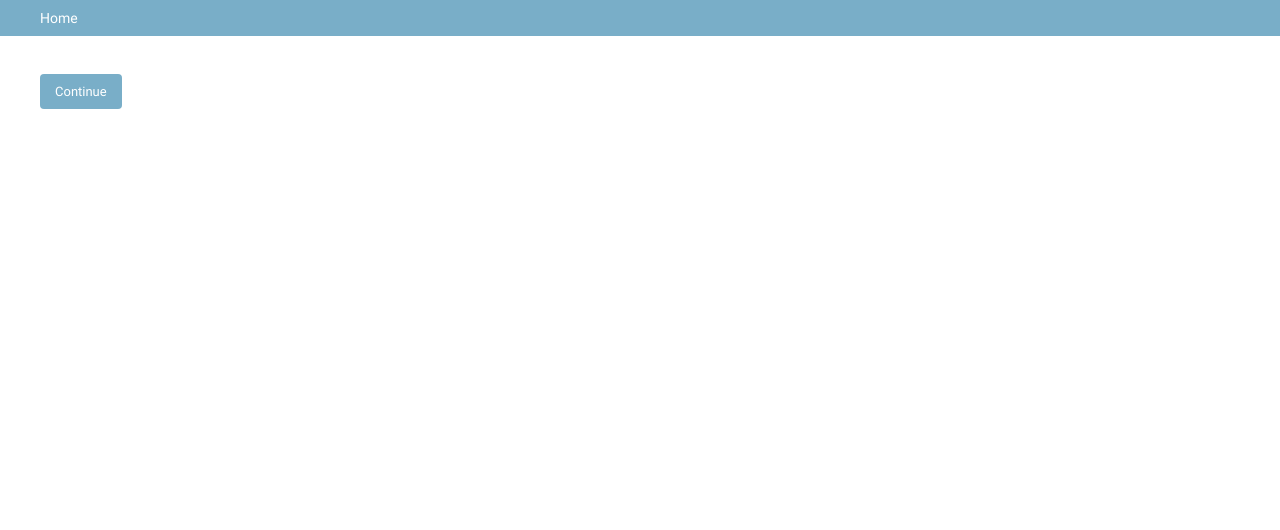
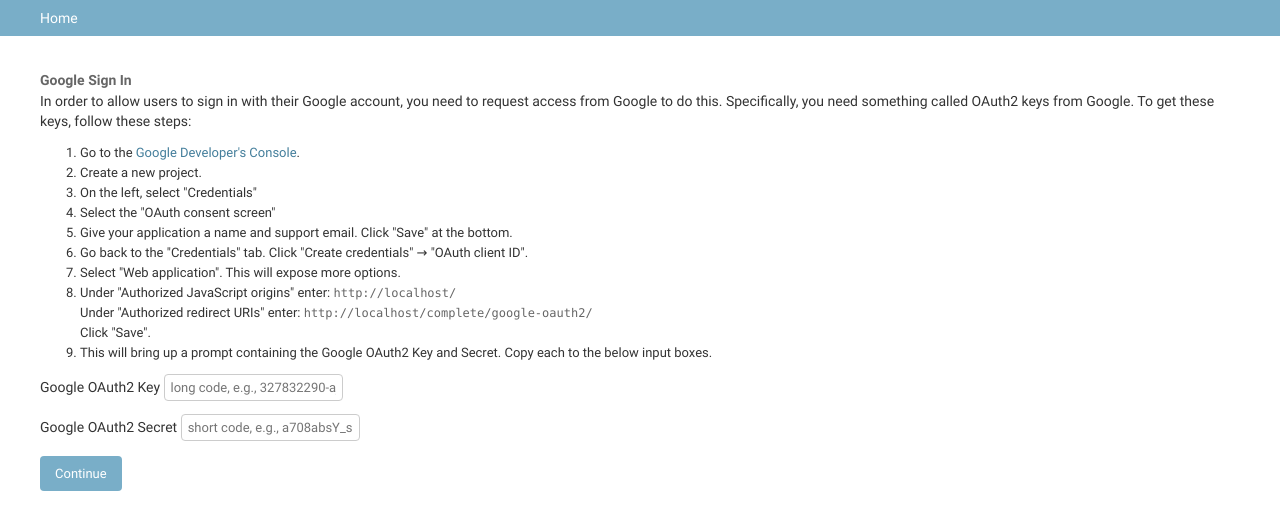
Before and after one commit to propublica/django-collaborative, a Django app: page /setup-auth/ in a window 1280 px wide. Shown: the part 48-578 px from the top of the page. Run offline with Django 3.2, Linux system fonts and the light colour scheme.

Commit message:
Setup configuration flow views

```diff
--- a/collaborative/views/setup.py
+++ b/collaborative/views/setup.py
@@ -22,34 +22,37 @@
 
 
 def setup_complete(request):
-    # Landing
-    return render(request, 'setup-complete.html', {})
+    if request.method == "GET":
+        return render(request, 'setup-complete.html', {})
+    elif  request.method == "POST":
+        return redirect('/')
 
 
 def setup_auth(request):
-    # Landing
-    return render(request, 'setup-auth.html', {})
-    # Submit
-    return redirect('setup-complete')
+    if request.method == "GET":
+        return render(request, 'setup-auth.html', {})
+    elif  request.method == "POST":
+        return redirect('setup-complete')
 
 
 def setup_refine_schema(request):
-    # Landing
-    return render(request, 'setup-refine-schema.html', {})
-    # Submit
-    return redirect('setup-auth')
+    if request.method == "GET":
+        return render(request, 'setup-refine-schema.html', {})
+    elif  request.method == "POST":
+        return redirect('setup-auth')
 
 
 def setup_schema(request):
-    # get params from request
-    # fetch sheet CSV
-    # re-work the sheet headers into good column names
-    # build sql from sheet CSV
-    # create these tables in our DB (or new DB?)
-    # build models.py from this DB
-    return render(request, 'setup-schema.html', {})
-    # Submit
-    return redirect('setup-refine-schema')
+    if request.method == "GET":
+        return render(request, 'setup-schema.html', {})
+    elif  request.method == "POST":
+        # get params from request
+        # fetch sheet CSV
+        # re-work the sheet headers into good column names
+        # build sql from sheet CSV
+        # create these tables in our DB (or new DB?)
+        # build models.py from this DB
+        return redirect('setup-refine-schema')
 
 
 def setup_begin(request):
@@ -59,4 +62,7 @@
     ready to configure the database, schema (via Google sheets URL) and
     any authentication backends (Google Oauth2, Slack, etc).
     """
-    return render(request, 'setup-begin.html', {})
+    if request.method == "GET":
+        return render(request, 'setup-begin.html', {})
+    elif  request.method == "POST":
+        return redirect('setup-schema')
--- a/templates/setup-auth.html
+++ b/templates/setup-auth.html
@@ -7,7 +7,69 @@
 
 {% block content %}
   <h2></h2>
-  <form>
-      <input type="submit" value="{% trans 'Continue' %}" />
+  <form action="{% url 'setup-auth' %}" method="POST">
+    <div class="authentication">
+      <h3>Google Sign In</h3>
+      <p class="instructions">
+        {% blocktrans trimmed %}
+        In order to allow users to sign in with their Google account, you need
+        to request access from Google to do this. Specifically, you need
+        something called OAuth2 keys from Google. To get these keys, follow
+        these steps:
+        <ol>
+          <li>
+            Go to the <a href="https://console.developers.google.com/" target="_blank">Google Developer's Console</a>.
+          </li>
+          <li>
+            Create a new project.
+          </li>
+          <li>
+            On the left, select "Credentials"
+          </li>
+          <li>
+            Select the "OAuth consent screen"
+          </li>
+          <li>
+            Give your application a name and support email. Click "Save" at the
+            bottom.
+          </li>
+          <li>
+            Go back to the "Credentials" tab. Click "Create credentials" &rarr;
+            "OAuth client ID".
+          </li>
+          <li>
+            Select "Web application". This will expose more options.
+          </li>
+          <li>
+            Under "Authorized JavaScript origins" enter:
+            <code>http://localhost/</code><br/>
+            Under "Authorized redirect URIs" enter:
+            <code>http://localhost/complete/google-oauth2/</code><br/>
+            Click "Save".
+          </li>
+          <li>
+            This will bring up a prompt containing the Google
+            OAuth2 Key and Secret. Copy each to the below input boxes.
+          </li>
+        </ol>
+        {% endblocktrans %}
+      </p>
+      <div>
+        <p>
+          {% trans 'Google OAuth2 Key' as google_oauth_key %}
+          <label for="google_oauth_key">{{ google_oauth_key }}</label>
+          <input name="google_oauth_key" type="text" placeholder="long code, e.g., 327832290-ajn..." />
+        </p>
+
+        <p>
+          {% trans 'Google OAuth2 Secret' as google_oauth_secret %}
+          <label for="google_oauth_secret">{{ google_oauth_secret }}</label>
+          <input name="google_oauth_secret" type="text" placeholder="short code, e.g., a708absY_s..." />
+        </p>
+      </div>
+    </div>
+    <div class="continue">
+        <input type="submit" value="{% trans 'Continue' %}" />
+    </div>
   </form>
 {% endblock %}
```
Also changed, not shown: templates/setup-begin.html (+2 -62 lines), templates/setup-complete.html (+6 -4 lines), templates/setup-refine-schema.html (+6 -4 lines), templates/setup-schema.html (+6 -4 lines).
